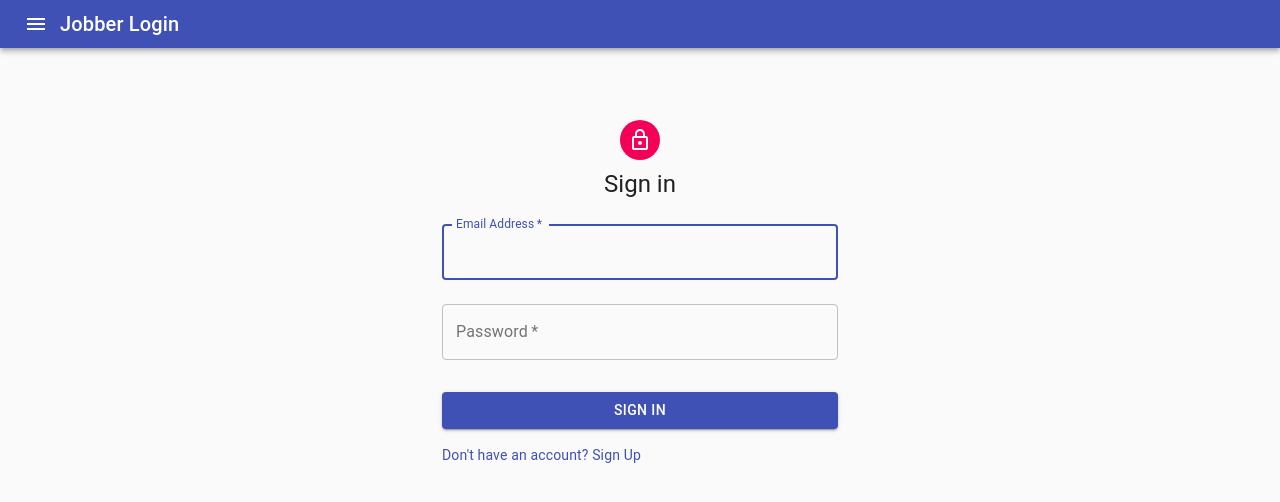
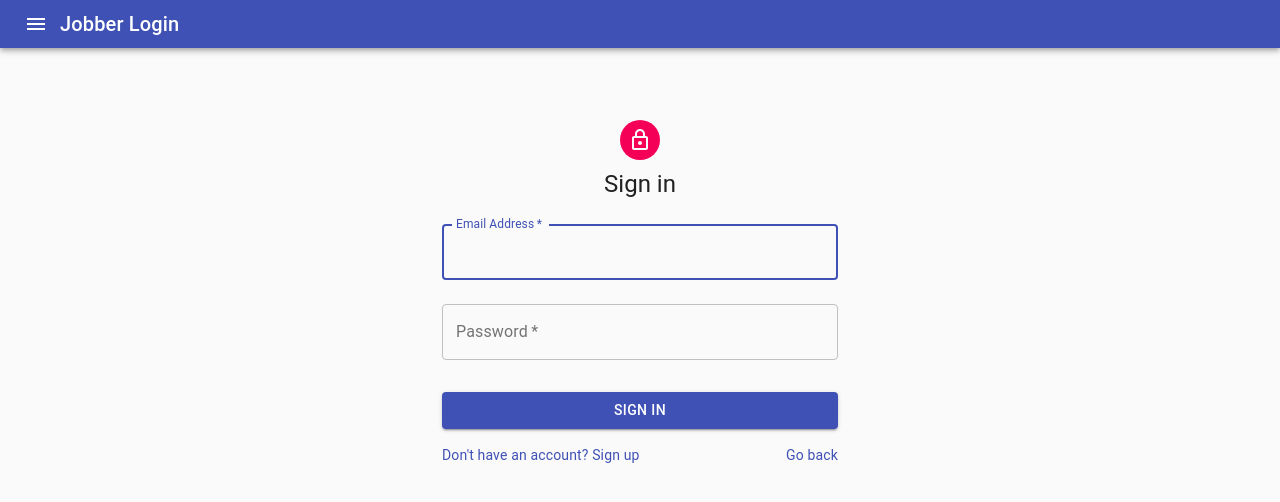
Before and after one commit to hexular/LHL-Final, a React (Create React App) app: page /jobberlogin in a window 1280 px wide. Shown: the top 502 px of the page. Built offline with nearby package versions, Linux system fonts and the light colour scheme; no server answers.

Commit message:
Fix and add navigation links under forms

```diff
--- a/src/components/JobberLogin.js
+++ b/src/components/JobberLogin.js
@@ -6,6 +6,7 @@
 import TextField from '@material-ui/core/TextField';
 import Link from '@material-ui/core/Link';
 import Toolbar from '@material-ui/core/Toolbar';
+import Grid from '@material-ui/core/Grid';
 import IconButton from '@material-ui/core/IconButton';
 import MenuIcon from '@material-ui/icons/Menu'
 import LockOutlinedIcon from '@material-ui/icons/LockOutlined';
@@ -119,9 +120,18 @@
                 >
                   Sign In
               </Button>
-                <Link href="/jobbersignup" variant="body2">
-                  {"Don't have an account? Sign Up"}
-                </Link>
+                <Grid container justify="space-between">
+                  <Grid item>
+                    <Link href="/jobbersignup" variant="body2">
+                      Don't have an account? Sign up
+                    </Link>
+                  </Grid>
+                  <Grid item>
+                    <Link href="/" variant="body2">
+                      Go back
+                    </Link>
+                  </Grid>
+                </Grid>
               </form>
             </div>
           </Container>
--- a/src/components/JobberSignup.js
+++ b/src/components/JobberSignup.js
@@ -182,11 +182,16 @@
                 >
                   Sign Up
               </Button>
-                <Grid container justify="flex-end">
+                <Grid container justify="space-between">
                   <Grid item>
                     <Link href="/jobberlogin" variant="body2">
                       Already have an account? Sign in
-                  </Link>
+                    </Link>
+                  </Grid>
+                  <Grid item>
+                    <Link href="/" variant="body2">
+                      Go back
+                    </Link>
                   </Grid>
                 </Grid>
               </form>
--- a/src/components/UserLogin.js
+++ b/src/components/UserLogin.js
@@ -3,6 +3,7 @@
 import Avatar from '@material-ui/core/Avatar';
 import Button from '@material-ui/core/Button';
 import CssBaseline from '@material-ui/core/CssBaseline';
+import Grid from '@material-ui/core/Grid';
 import TextField from '@material-ui/core/TextField';
 import Link from '@material-ui/core/Link';
 import Toolbar from '@material-ui/core/Toolbar';
@@ -118,9 +119,18 @@
                 >
                   Sign In
               </Button>
-                <Link href="/usersignup" variant="body2">
-                  {"Don't have an account? Sign Up"}
-                </Link>
+                <Grid container justify="space-between">
+                  <Grid item>
+                    <Link href="/usersignup" variant="body2">
+                      Don't have an account? Sign up
+                    </Link>
+                  </Grid>
+                  <Grid item>
+                    <Link href="/" variant="body2">
+                      Go back
+                    </Link>
+                  </Grid>
+                </Grid>
               </form>
             </div>
           </Container>
--- a/src/components/UserSignup.js
+++ b/src/components/UserSignup.js
@@ -181,11 +181,16 @@
                 >
                   Sign Up
               </Button>
-                <Grid container justify="flex-end">
+                <Grid container justify="space-between">
                   <Grid item>
                     <Link href="/userlogin" variant="body2">
                       Already have an account? Sign in
-                  </Link>
+                    </Link>
+                  </Grid>
+                  <Grid item>
+                    <Link href="/" variant="body2">
+                      Go back
+                    </Link>
                   </Grid>
                 </Grid>
               </form>
```
